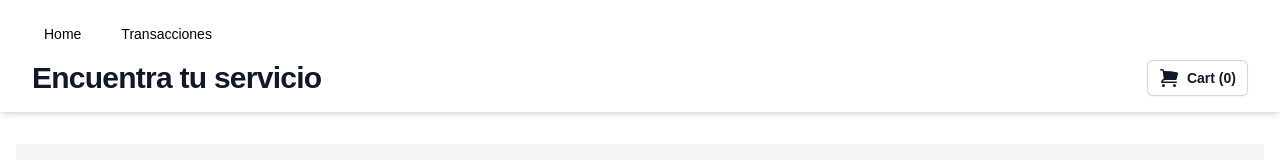
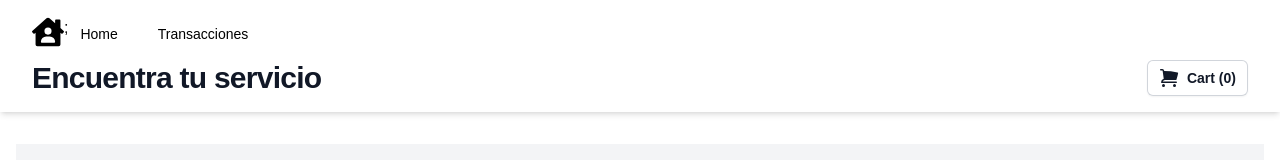
Before and after one commit to Joelft94/don-onofre-desafio, a Next.js app: page /transactions in a window 1280 px wide. Shown: the top 160 px of the page. Built offline with nearby package versions, Linux system fonts and the light colour scheme; no server answers; the database is empty.

Commit message:
add: casita icon

```diff
--- a/package.json
+++ b/package.json
@@ -18,6 +18,7 @@
     "pg": "^8.13.0",
     "react": "^18",
     "react-dom": "^18",
+    "react-icons": "^5.4.0",
     "uuid": "^10.0.0"
   },
   "devDependencies": {
--- a/src/components/Header.tsx
+++ b/src/components/Header.tsx
@@ -5,6 +5,8 @@ import { ChevronLeftIcon, ShoppingCartIcon } from "@heroicons/react/20/solid";
 import { useCart } from "@/contexts/CartContext";
 import Cart from "@/components/Cart";
 import Link from "next/link";
+import { FaHouseUser } from "react-icons/fa";
+import { IconContext } from "react-icons";
 
 const Header: React.FC = () => {
   const [isCartOpen, setIsCartOpen] = useState(false);
@@ -28,8 +30,16 @@ const Header: React.FC = () => {
           </nav>
           <nav aria-label="Breadcrumb" className="hidden sm:flex">
             <ol role="list" className="flex items-center space-x-4">
-            <li>
+              <li>
                 <div className="flex">
+                  <IconContext.Provider
+                    value={{ color: "black", className: "global-class-name", size:"2em" }}
+                  >
+                    <div>
+                      <FaHouseUser />
+                    </div>
+                  </IconContext.Provider>
+                  ;
                   <Link
                     href="/"
                     className="text-black hover:bg-gray-700 hover:text-white px-3 py-2 rounded-md text-sm font-medium"
```
Also changed, not shown: 1 other file (tests, documents, lock files or other folders).
